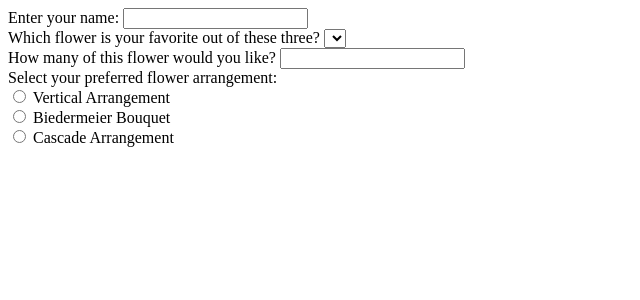
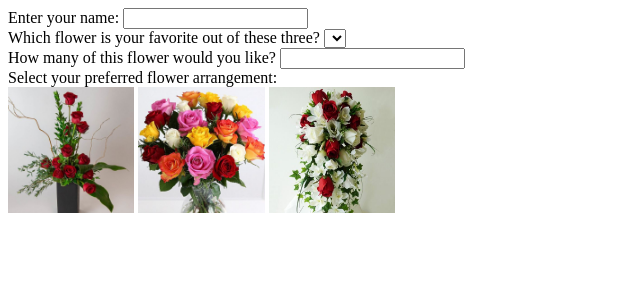
Before and after one commit to angelamar1e/COMP20163Task1, a PHP site: page /form.php in a window 1280 px wide. Shown: the top 300 px of the page, without its empty margins (0-640 px from the left). Run offline with PHP 8.4, Linux system fonts and the light colour scheme; lists and menus that the app fills with data are empty.

Commit message:
added flower arrangement images

```diff
--- a/form.php
+++ b/form.php
@@ -4,6 +4,7 @@
     <meta charset="UTF-8">
     <meta name="viewport" content="width=device-width, initial-scale=1.0">
     <title>Form</title>
+    <link rel="stylesheet" href="forms.css">
 </head>
 <body>
     <div id="form_div">
@@ -20,19 +21,13 @@
             <input type="number" class="form_fields"><br>
 
             <label for="arrangement_types">Select your preferred flower arrangement:</label>
-            <!-- arrangement types radio group -->
-            <div id="arrangement_types_div">
-                <div id="vertical_radio" class="arrangement_type_div">
-                    <input type="radio" name="arrangement_types" class="arrangement_types">
-                    <label for="Vertical Arrangement">Vertical Arrangement</label>
+            <!-- arrangement types radio group if roses is chosen -->
+            <div id="arrangement_types_roses">
+                <div id="arrangement_type_images">
+                    <img src="images/roses_vertical_arrangement.jpg" alt="" class="arrangement_type_image">
+                    <img src="images/roses_biedermeier.jpg" alt="" class="arrangement_type_image">
+                    <img src="images/roses_shower_bouquet.jpg" alt="" class="arrangement_type_image">
                 </div>
-                <div id="biedermeier_radio" class="arrangement_type_div">
-                    <input type="radio" name="arrangement_types" class="arrangement_types">
-                    <label for="Biedermeier Bouquet">Biedermeier Bouquet</label>
-                </div>
-                <div id="cascade_radio" class="arrangement_type_div">
-                    <input type="radio" name="arrangement_types" class="arrangement_types">
-                    <label for="Cascade Arrangement">Cascade Arrangement</label>
                 </div>
             </div>
         </form>
--- /dev/null
+++ b/forms.css
@@ -0,0 +1,3 @@
+.arrangement_type_image {
+    width: 10%;
+}
```
Also changed, not shown: images/roses_shower_bouquet.jpg, images/roses_vertical_arrangement.jpg.
